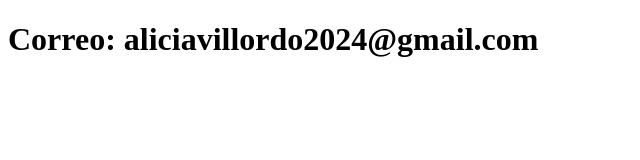
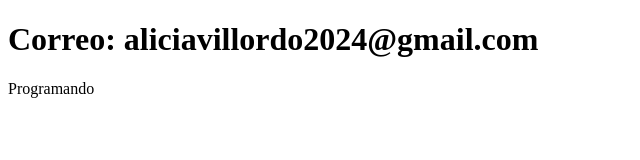
Before and after one commit to AVillordo/sistema-de-registro, a plain HTML site: page contacto.html in a window 1280 px wide. Shown: the whole page, without its empty margins (0-640 px from the left). Drawn offline with Linux system fonts and the light colour scheme.

Commit message:
Actualiza elcontacto

```diff
--- a/contacto.html
+++ b/contacto.html
@@ -7,5 +7,6 @@
 </head>
 <body>
     <h1>Correo: aliciavillordo2024@gmail.com</h1>
+    <p>Programando</p>
 </body>
 </html>
```
